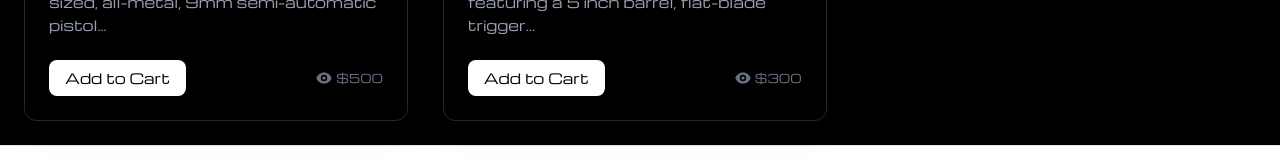
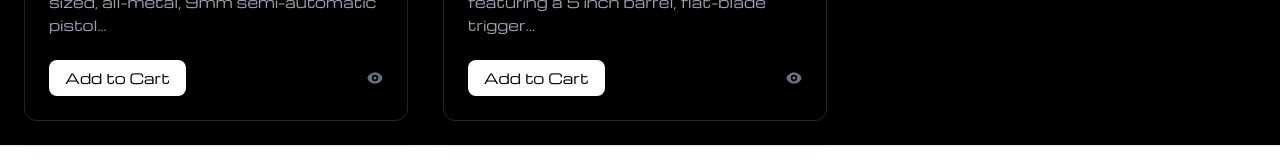
Before and after one commit to Aditya-B-06/Stryker, a React (Vite) app: page /light-arms in a window 1280 px wide. Shown: the part 493-653 px from the top of the page. Built offline with nearby package versions, Linux system fonts and the light colour scheme.

Commit message:
made a few styling changes

```diff
--- a/src/components/lightArms.jsx
+++ b/src/components/lightArms.jsx
@@ -41,7 +41,7 @@ export default function LightArms() {
                   clipRule="evenodd"
                 />
               </svg>
-              <span>${item.price}</span>
+
             </div>
           </div>
         </div>
```
